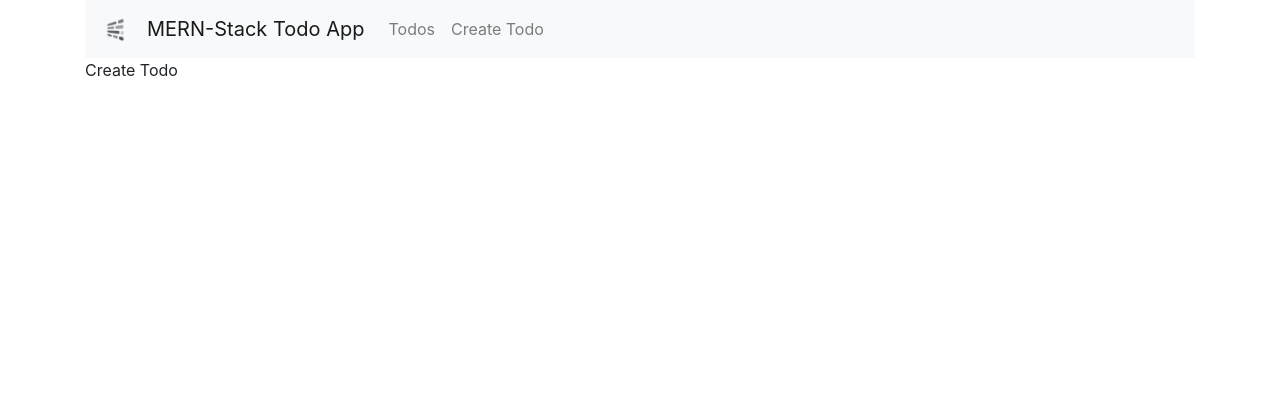
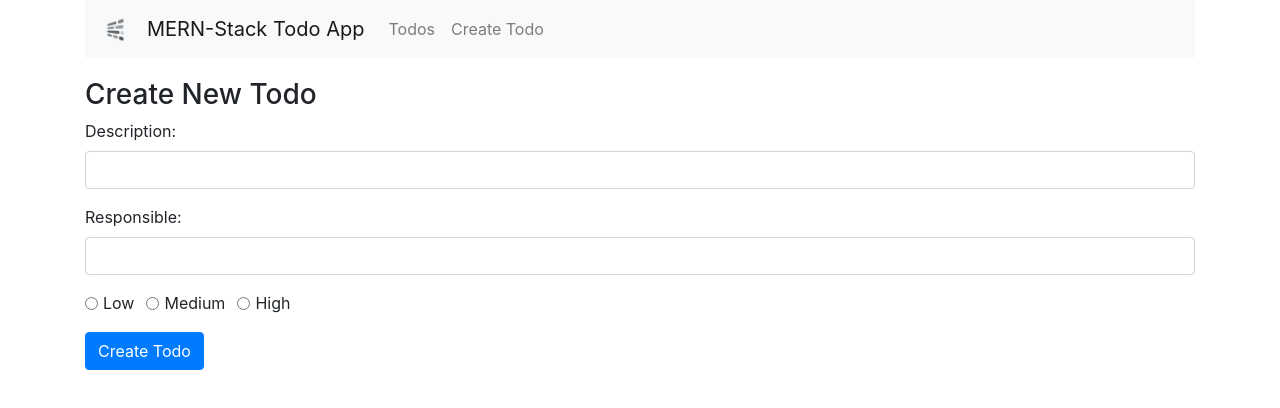
Before and after one commit to jawwad22/MERN-CRUD-app, a React (Create React App) app: page /create in a window 1280 px wide. Shown: the top 408 px of the page. Built offline with nearby package versions, Linux system fonts and the light colour scheme.

Commit message:
--create component

```diff
--- a/src/components/create-todo-component.js
+++ b/src/components/create-todo-component.js
@@ -3,6 +3,12 @@
 export default class CreateTodo extends Component {
   constructor(props) {
     super(props);
+
+    this.onChangeTodoDescription = this.onChangeTodoDescription.bind(this);
+    this.onChangeTodoResponsible = this.onChangeTodoResponsible.bind(this);
+    this.onChangeTodoPriority = this.onChangeTodoPriority.bind(this);
+    this.onSubmit = this.onSubmit.bind(this);
+
     this.state = {
         todo_description: '',
         todo_responsible: '',
@@ -10,27 +16,34 @@
         todo_completed: false
     }
 }
-  onChangeTodoDescription(e){
+
+onChangeTodoDescription(e) {
     this.setState({
-      todo_description:e.target.value
-    })
+        todo_description: e.target.value
+    });
 }
 
-  onChangeTodoResponsible(e){
+onChangeTodoResponsible(e) {
     this.setState({
-      todo_responsible:e.target.value
-    })
+        todo_responsible: e.target.value
+    });
 }
-  onChangeTodoPriority(e){
+
+onChangeTodoPriority(e) {
     this.setState({
-      todo_priority:e.target.value
-    })
+        todo_priority: e.target.value
+    });
 }
-  onSubmit(e){
+
+onSubmit(e) {
     e.preventDefault();
 
-    console.log('form Submit');
-    console.log(this.state)
+    console.log(`Form submitted:`);
+    console.log(`Todo Description: ${this.state.todo_description}`);
+    console.log(`Todo Responsible: ${this.state.todo_responsible}`);
+    console.log(`Todo Priority: ${this.state.todo_priority}`);
+    console.log(`Todo Completed: ${this.state.todo_completed}`);
+
     this.setState({
         todo_description: '',
         todo_responsible: '',
@@ -38,10 +51,67 @@
         todo_completed: false
     })
 }
+
 render() {
     return (
-      <div>
-        Create Todo
+        <div style={{marginTop: 20}}>
+            <h3>Create New Todo</h3>
+            <form onSubmit={this.onSubmit}>
+                <div className="form-group">
+                    <label>Description: </label>
+                    <input  type="text"
+                            className="form-control"
+                            value={this.state.todo_description}
+                            onChange={this.onChangeTodoDescription}
+                            />
+                </div>
+                <div className="form-group">
+                    <label>Responsible: </label>
+                    <input  type="text"
+                            className="form-control"
+                            value={this.state.todo_responsible}
+                            onChange={this.onChangeTodoResponsible}
+                            />
+                </div>
+                <div className="form-group">
+                    <div className="form-check form-check-inline">
+                        <input  className="form-check-input"
+                                type="radio"
+                                name="priorityOptions"
+                                id="priorityLow"
+                                value="Low"
+                                checked={this.state.todo_priority==='Low'}
+                                onChange={this.onChangeTodoPriority}
+                                />
+                        <label className="form-check-label">Low</label>
+                    </div>
+                    <div className="form-check form-check-inline">
+                        <input  className="form-check-input"
+                                type="radio"
+                                name="priorityOptions"
+                                id="priorityMedium"
+                                value="Medium"
+                                checked={this.state.todo_priority==='Medium'}
+                                onChange={this.onChangeTodoPriority}
+                                />
+                        <label className="form-check-label">Medium</label>
+                    </div>
+                    <div className="form-check form-check-inline">
+                        <input  className="form-check-input"
+                                type="radio"
+                                name="priorityOptions"
+                                id="priorityHigh"
+                                value="High"
+                                checked={this.state.todo_priority==='High'}
+                                onChange={this.onChangeTodoPriority}
+                                />
+                        <label className="form-check-label">High</label>
+                    </div>
+                </div>
+                <div className="form-group">
+                    <input type="submit" value="Create Todo" className="btn btn-primary" />
+                </div>
+            </form>
         </div>
     )
 }
```
Lines whose indentation alone changed are shown as unchanged.
